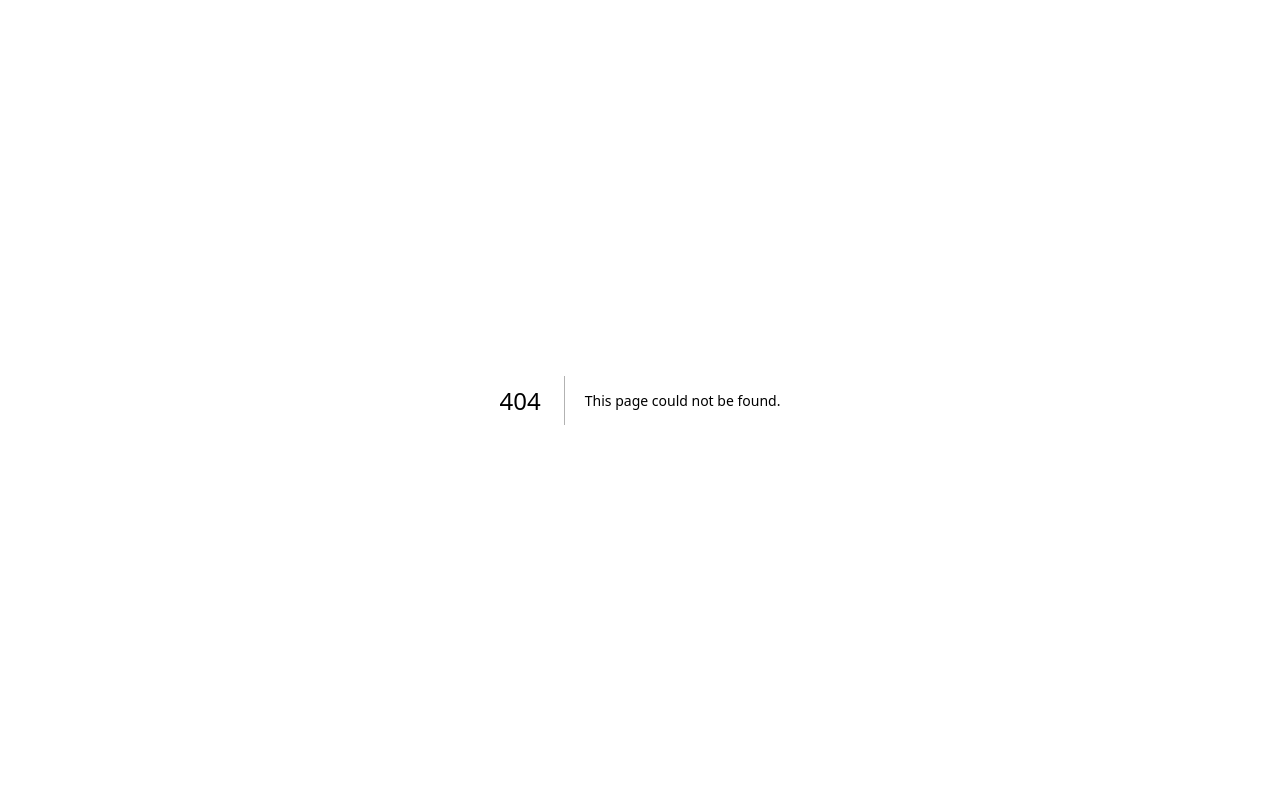
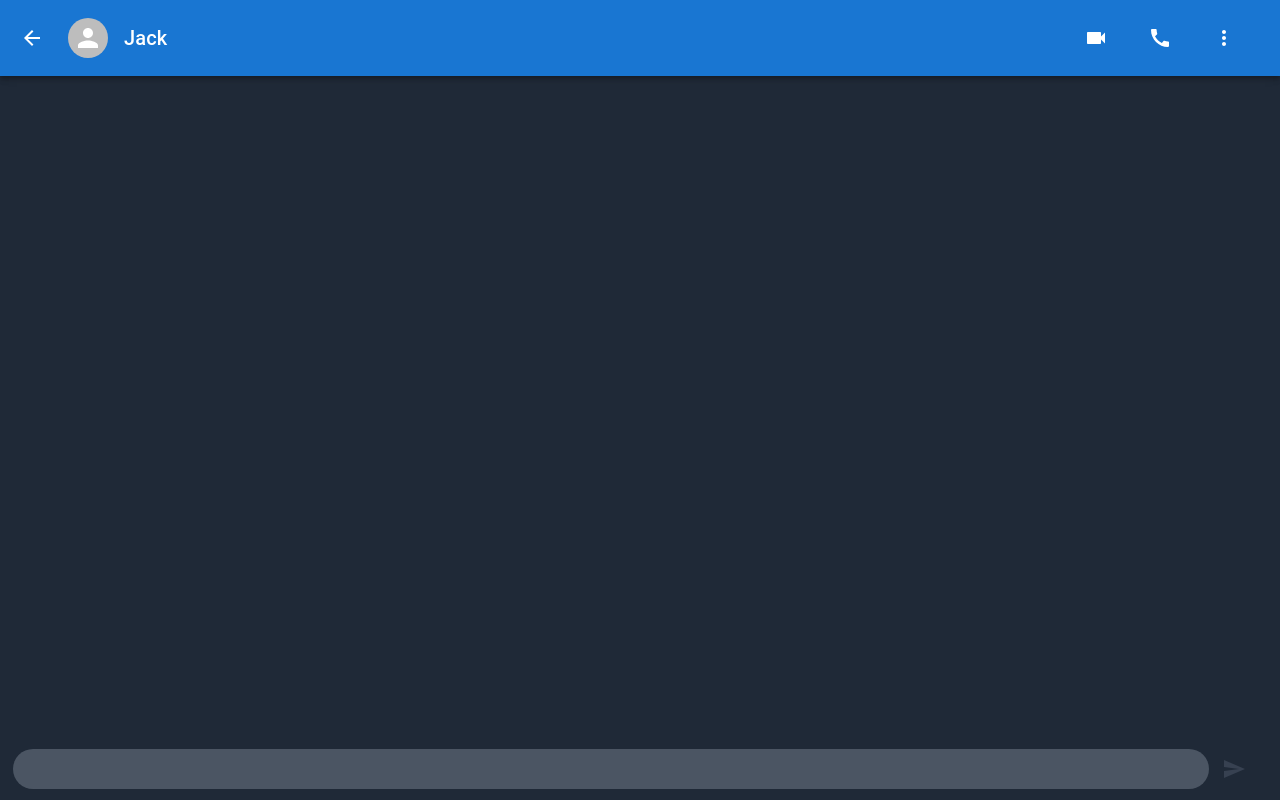
Before and after one commit to Ank61/whatsapp-clone, a Next.js app: page /Chat in a window 1280 px wide. Before the commit this address had no page. Built offline with nearby package versions, Linux system fonts and the light colour scheme.

Commit message:
changed the client

```diff
--- /dev/null
+++ b/src/pages/Chat/index.tsx
@@ -0,0 +1,104 @@
+import { useState } from "react"
+import AppBar from '@mui/material/AppBar';
+import Box from '@mui/material/Box';
+import Toolbar from '@mui/material/Toolbar';
+import Typography from '@mui/material/Typography';
+import Button from '@mui/material/Button';
+import IconButton from '@mui/material/IconButton';
+import MenuIcon from '@mui/icons-material/Menu';
+import ArrowBackIcon from '@mui/icons-material/ArrowBack';
+import Avatar from '@mui/material/Avatar';
+import VideocamIcon from '@mui/icons-material/Videocam';
+import CallIcon from '@mui/icons-material/Call';
+import MoreVertIcon from '@mui/icons-material/MoreVert';
+import Menu from '@mui/material/Menu';
+import MenuItem from '@mui/material/MenuItem';
+import SendIcon from '@mui/icons-material/Send';
+
+export default function SingleChat() {
+    const [anchorEl, setAnchorEl] = useState<null | HTMLElement>(null);
+    const [chatInput, setChatInput] = useState<any>("")
+    const [senderChat, setSenderChat] = useState<any>([])
+    const openChat = Boolean(anchorEl);
+    const handleClickChat = (event: React.MouseEvent<HTMLButtonElement>) => {
+        setAnchorEl(event.currentTarget);
+    };
+    const handleCloseChat = () => {
+        setAnchorEl(null);
+    };
+    const handleChatSubmit = () => {
+        setSenderChat([...senderChat, chatInput])
+        setChatInput("");
+    }
+    const handleInputChange = (event : any) => {
+        const newValue = event.target.value;
+        const formattedValue = newValue.replace(/\n/g, ' ');
+        setChatInput(formattedValue);
+      };
+    return (
+        <div className="bg-gray-800 w-screen h-screen">
+            <Box sx={{ flexGrow: 1 }} className="bg-gray-800">
+                <AppBar position="static" className='bg-gray-800 py-1.5'>
+                    <Toolbar>
+                        <IconButton
+                            size="medium"
+                            edge="start"
+                            color='inherit'
+                            aria-label="ChatMenu"
+                            sx={{ mr: 2 }}
+                        >
+                            <ArrowBackIcon />
+                        </IconButton>
+                        <Avatar />
+                        <Typography variant="h6" component="div" sx={{ flexGrow: 1 }} className='px-4 text-base'>
+                            Jack
+                        </Typography>
+                        <Button color="inherit"><VideocamIcon /></Button>
+                        <Button color="inherit"><CallIcon className='text-xl' /></Button>
+                        <Button
+                            className="p-0"
+                            color="inherit"
+                            id="basic-button"
+                            aria-controls={openChat ? 'basic-menu' : undefined}
+                            aria-haspopup="true"
+                            aria-expanded={openChat ? 'true' : undefined}
+                            onClick={handleClickChat}
+                        >
+                            <MoreVertIcon />
+                        </Button>
+                        <Menu
+                            id="basic-menu"
+                            anchorEl={anchorEl}
+                            open={openChat}
+                            onClose={handleCloseChat}
+                            MenuListProps={{ 'aria-labelledby': 'basic-button' }}
+                        >
+                            <MenuItem onClick={handleCloseChat} className="text-sm">View Contact</MenuItem>
+                            <MenuItem onClick={handleCloseChat} className="text-sm">Clear Conversation</MenuItem>
+                        </Menu>
+                    </Toolbar>
+                </AppBar>
+            </Box>
+            <div className="text-slate-200 bg-gray-800">
+                {senderChat?.map((item: String, index: Number) => {
+                     const shouldBreak = item.length > 10;
+                     const formattedItem = shouldBreak ? item.replace(/(.{20})/g, "$1\n") : item;
+                    return (
+                        <div className="w-full h-max mt-2 ml-2 text-left text-right pr-5">
+                            <span className="w-max" style={{ whiteSpace: 'pre-line' }}>{formattedItem}</span>
+                        </div>
+                    )
+                })}
+            </div>
+            <div style={{ position: 'fixed', right: '2%', bottom: '1.4%', left: '1%' }} className="flex">
+                <input type="text" style={{ paddingLeft: 16, borderRadius: 20, backgroundColor: '#4b5563',marginRight: 5 }} className="w-screen focus:outline-none text-slate-100"
+                    value={chatInput} onChange={handleInputChange} onKeyPress={(event) => {
+                        if (event.key === 'Enter') { handleChatSubmit() }
+                    }} />
+                <IconButton className="bg-green-400 rounded-2xl text-xl" onClick={handleChatSubmit}>
+                    <SendIcon className="text-gray-700 text-xl hover:text-gray-300" />
+                </IconButton>
+            </div>
+        </div>
+    )
+}
--- a/src/pages/Dashboard/index.tsx
+++ b/src/pages/Dashboard/index.tsx
@@ -17,6 +17,7 @@ import ListItemButton from '@mui/material/ListItemButton';
 import ListItemIcon from '@mui/material/ListItemIcon';
 import Fab from '@mui/material/Fab';
 import MessageIcon from '@mui/icons-material/Message';
+import { useRouter } from 'next/router';
 
 const color = green[600];
 interface TabPanelProps {
@@ -24,11 +25,9 @@ interface TabPanelProps {
   index: number;
   value: number;
 }
-
 const CustomTabPanel = ({ value, index, children }: TabPanelProps) => {
   return value === index ? <div>{children}</div> : null;
 };
-
 function a11yProps(index: number) {
   return {
     id: `simple-tab-${index}`,
@@ -36,11 +35,13 @@ function a11yProps(index: number) {
   };
 }
 export default function Dashboard() {
+
   const [value, setValue] = useState(0);
   const [anchorEl, setAnchorEl] = useState<null | HTMLElement>(null);
   const [searchTouched, setSearchTouched] = useState<Boolean>(false);
   const dummyData = [{ name: "Jake" }, { name: "Ankit" }, { name: "Amit" }, { name: "Roonie" }, { name: "John" }]
   const open = Boolean(anchorEl);
+  const router = useRouter()
   const handleClick = (event: React.MouseEvent<HTMLButtonElement>) => {
     setAnchorEl(event.currentTarget);
   };
@@ -55,8 +56,8 @@ export default function Dashboard() {
   }
 
   return (
-    <>
-      <header className="bg-slate-800 h-14 min-h-full">
+    <div className="w-screen h-screen bg-gray-800">
+      <div className="bg-gray-800 h-14">
         <div className="flex text-slate-100 py-3">
           <div className="flex-auto w-60 px-4 text-2xl">
             <a className="underline decoration-green-600">Informally</a>
@@ -106,19 +107,19 @@ export default function Dashboard() {
             </Menu>
           </div>
         </div>
-      </header>
-      <Box sx={{ width: '100%', height: '91.7vh' }} className="bg-slate-800">
+      </div>
+      <Box className="bg-gray-800">
         <Box sx={{ borderBottom: 1, borderColor: 'divider' }}>
-          <Tabs variant="fullWidth" value={value} onChange={handleChange} className="bg-slate-800 text-slate-200" aria-label="basic tabs example">
+          <Tabs variant="fullWidth" value={value} onChange={handleChange} className="bg-gray-800 text-slate-200" aria-label="basic tabs example">
             <Tab label="Chats" {...a11yProps(0)} className="text-slate-100 text-xs" />
             <Tab label="Updates" {...a11yProps(1)} className="text-slate-100 text-xs" />
             <Tab label="Calls" {...a11yProps(2)} className="text-slate-100 text-xs" />
           </Tabs>
         </Box>
         <CustomTabPanel value={value} index={0}>
-          <List className="bg-slate-800 text-white text-xs">
+          <List className="bg-gray-800 text-white text-xs">
             {dummyData?.map((item, index) => (
-              <ListItem key={index} disablePadding>
+              <ListItem key={index} disablePadding onClick={() => router.push("/Chat")}>
                 <ListItemButton>
                   <ListItemIcon>
                     <Avatar />
@@ -139,6 +140,6 @@ export default function Dashboard() {
           Item Three
         </CustomTabPanel>
       </Box>
-    </>
+    </div>
   );
 }
```
